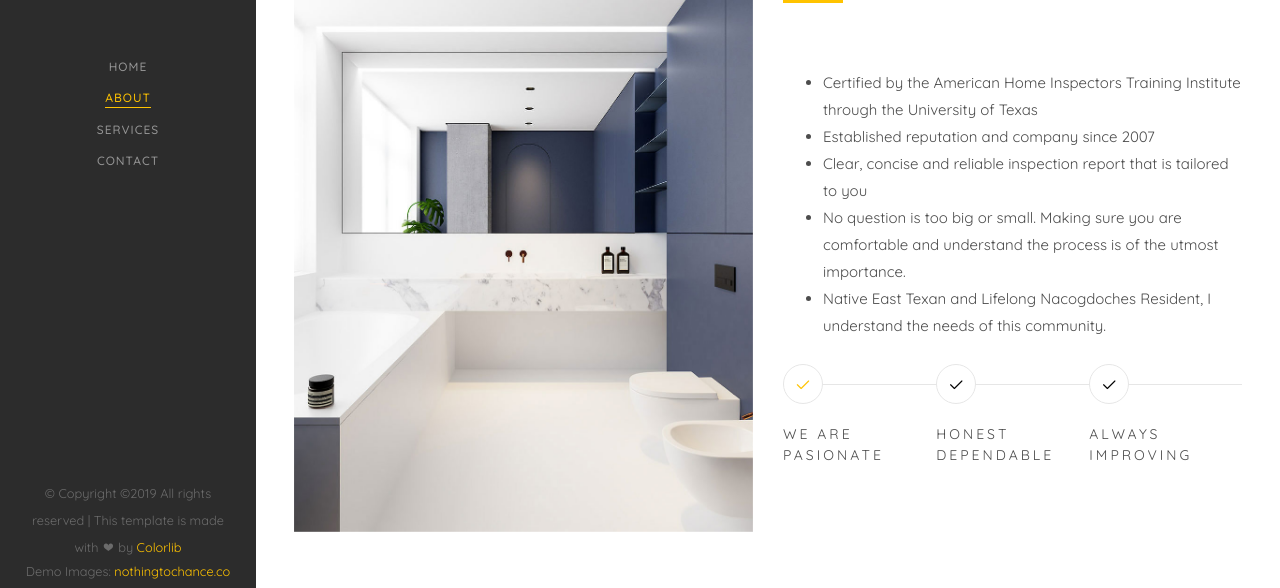
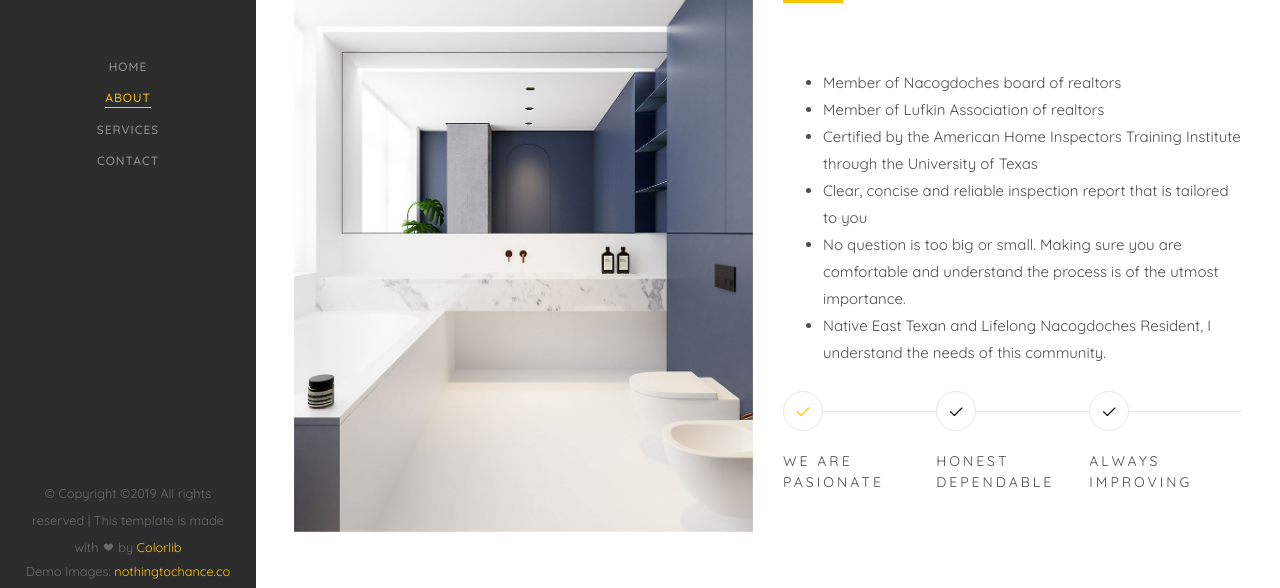
Before and after one commit to lahughesmusic/MHI, a plain HTML site: page about.html in a window 1280 px wide. Shown: the part 128-716 px from the top of the page. Drawn offline with Linux system fonts and the light colour scheme; files whose address does not match are found by name.

Commit message:
add files

```diff
--- a/about.html
+++ b/about.html
@@ -91,8 +91,10 @@ Copyright &copy;<script>document.write(new Date().getFullYear());</script> All r
 								<span class="heading-meta">Welcome</span>
 								<h2 class="colorlib-heading">Top Reasons To <em>TRUST</em> Us</h2>
 								<ul>
+										<li>Member of Nacogdoches board of realtors</li>
+										<li>Member of Lufkin Association of realtors</li>
 									<li>Certified by the American Home Inspectors Training Institute through the University of Texas</li>
-									<li>Established reputation and company since 2007</li>
+
 									<li>Clear, concise and reliable inspection report that is tailored to you</li>
 									<li>No question is too big or small. Making sure you are comfortable and understand the process is of the utmost importance.</li>
 									<li>Native East Texan and Lifelong Nacogdoches Resident, I understand the needs of this community.</li>
```
Also changed, not shown: index.html (+3 -1 lines).
